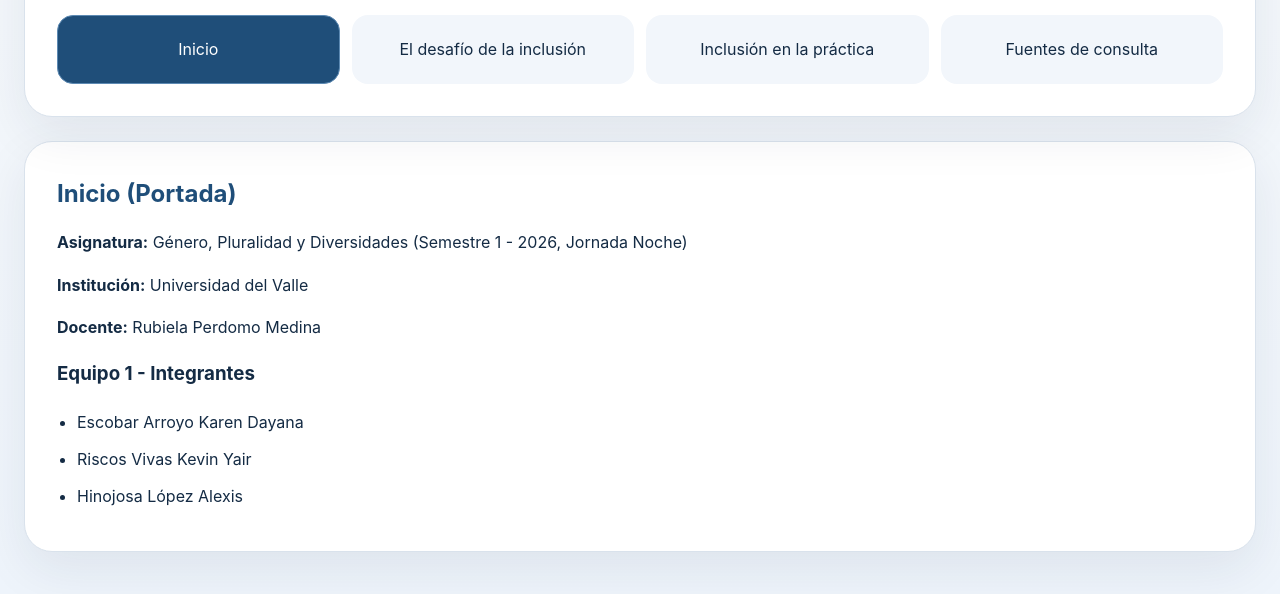
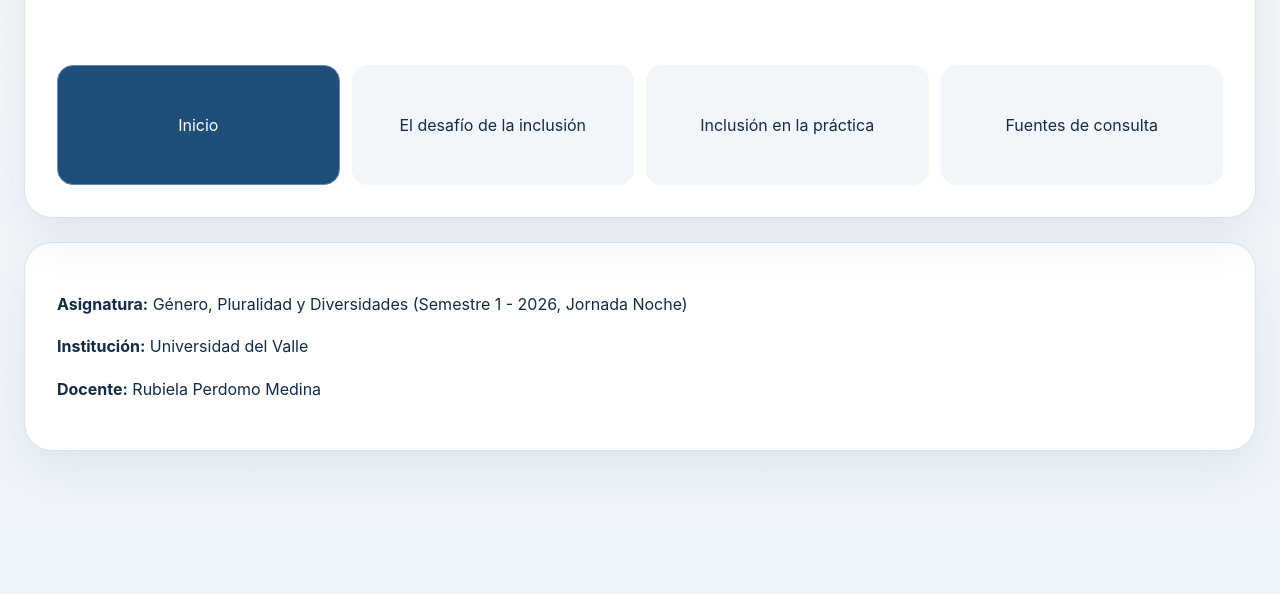
Before and after one commit to Devlop1327/Plurality, a website: page genero_pluralidad_diversidades/index.html in a window 1280 px wide. Shown: the part 206-800 px from the top of the page. Drawn offline with Linux system fonts and the light colour scheme.

Commit message:
Deploy: Toques finalesv6

```diff
--- a/genero_pluralidad_diversidades/index.html
+++ b/genero_pluralidad_diversidades/index.html
@@ -26,19 +26,12 @@
     <main class="content">
       <section id="inicio" class="section active" aria-labelledby="inicio-title">
         <div class="section-card">
-          <h2 id="inicio-title">Inicio (Portada)</h2>
           <div class="info-block">
             <p><strong>Asignatura:</strong> Género, Pluralidad y Diversidades (Semestre 1 - 2026, Jornada Noche)</p>
             <p><strong>Institución:</strong> Universidad del Valle</p>
             <p><strong>Docente:</strong> Rubiela Perdomo Medina</p>
           </div>
           <div class="team-block">
-            <h3>Equipo 1 - Integrantes</h3>
-            <ul>
-              <li>Escobar Arroyo Karen Dayana</li>
-              <li>Riscos Vivas Kevin Yair</li>
-              <li>Hinojosa López Alexis</li>
-            </ul>
           </div>
         </div>
       </section>
```
Also changed, not shown: js/modules/genero.js (+1 -10 lines).
